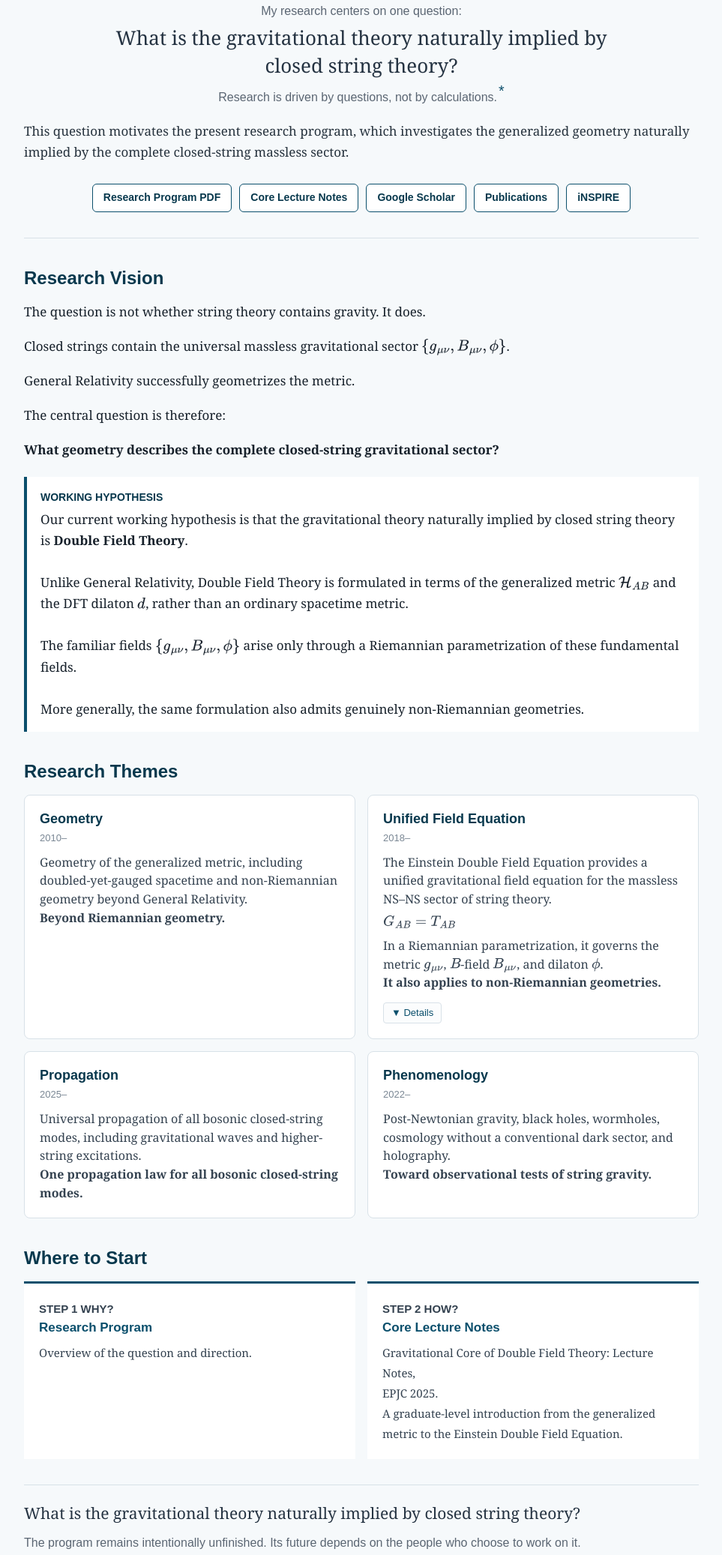
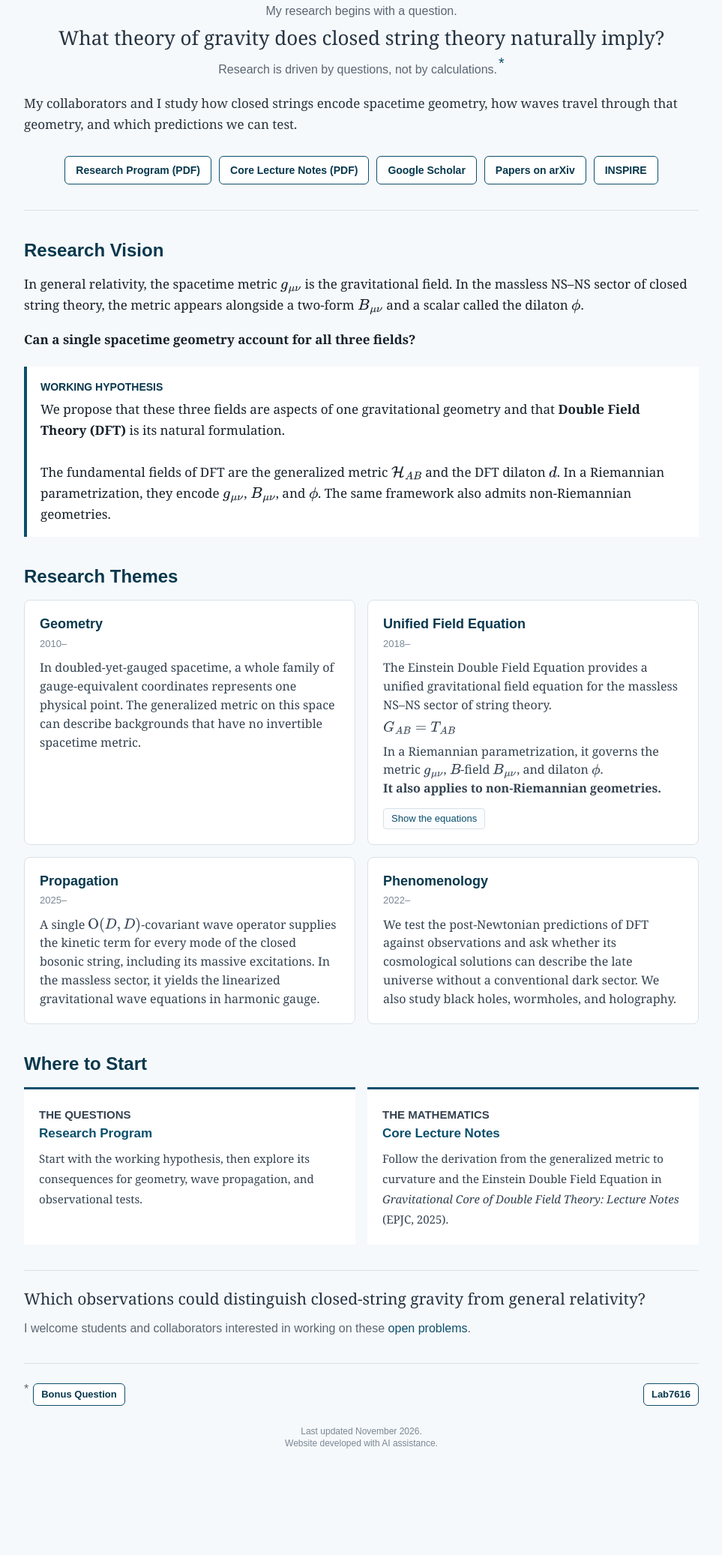
Before and after one commit to Jeong24th/jeong24th.github.io, a plain HTML site: page index.html in a window 1280 px wide. Shown: the part 418-2492 px from the top of the page at 75% size, without its empty margins (158-1121 px from the left). After the commit the page ends 2424 px from the top, so only its background shows below. Drawn offline with nearby package versions, Linux system fonts and the light colour scheme.

Commit message:
Clarify the homepage research questions, results, and reading guide

```diff
--- a/index.html
+++ b/index.html
@@ -4,17 +4,17 @@
   <meta charset="utf-8">
   <meta name="viewport" content="width=device-width, initial-scale=1">
   <title>Jeong-Hyuck Park | Gravity of Closed Strings</title>
-  <meta name="description" content="Research program on the gravitational theory naturally implied by closed string theory, including Double Field Theory, Einstein Double Field Equation, non-Riemannian geometry, holography, and cosmology.">
+  <meta name="description" content="Jeong-Hyuck Park studies the gravity of closed strings at Sogang University. Explore his research program in Double Field Theory and his graduate lecture notes.">
   <meta name="author" content="Jeong-Hyuck Park">
   <link rel="canonical" href="https://park.sogang.ac.kr/">
   <meta property="og:title" content="Jeong-Hyuck Park | Gravity of Closed Strings">
-  <meta property="og:description" content="Research program on the gravitational theory naturally implied by closed string theory, including Double Field Theory, Einstein Double Field Equation, non-Riemannian geometry, holography, and cosmology.">
+  <meta property="og:description" content="Jeong-Hyuck Park studies the gravity of closed strings at Sogang University. Explore his research program in Double Field Theory and his graduate lecture notes.">
   <meta property="og:url" content="https://park.sogang.ac.kr/">
   <meta property="og:image" content="https://park.sogang.ac.kr/assets/jeong-hyuck-park.jpg">
   <meta property="og:type" content="website">
   <meta name="twitter:card" content="summary_large_image">
   <meta name="twitter:title" content="Jeong-Hyuck Park | Gravity of Closed Strings">
-  <meta name="twitter:description" content="Research program on the gravitational theory naturally implied by closed string theory, including Double Field Theory, Einstein Double Field Equation, non-Riemannian geometry, holography, and cosmology.">
+  <meta name="twitter:description" content="Jeong-Hyuck Park studies the gravity of closed strings at Sogang University. Explore his research program in Double Field Theory and his graduate lecture notes.">
   <meta name="twitter:image" content="https://park.sogang.ac.kr/assets/jeong-hyuck-park.jpg">
   <script type="application/ld+json">
     {
@@ -904,7 +904,7 @@
               </div>
               <span class="contact-icons">
                 <a class="orcid-contact-link" href="https://orcid.org/0000-0002-8309-7850" target="_blank" rel="noopener noreferrer" aria-label="ORCID iD" title="ORCID iD"><span class="orcid-id-icon" aria-hidden="true">iD</span></a>
-                <a class="sogang-contact-link" href="https://saint.sogang.ac.kr/irj/portal" target="_blank" rel="noopener noreferrer" aria-label="Sogang University" title="Sogang University"><img class="sogang-contact-icon" src="assets/sogang-ui.png" width="29" height="29" alt=""></a>
+                <a class="sogang-contact-link" href="https://saint.sogang.ac.kr/irj/portal" target="_blank" rel="noopener noreferrer" aria-label="Sogang University SAINT portal" title="Sogang University SAINT portal"><img class="sogang-contact-icon" src="assets/sogang-ui.png" width="29" height="29" alt=""></a>
               </span>
             </div>
           </div>
@@ -920,35 +920,30 @@
 
       <div>
         <h2 class="theme">Gravity of Closed Strings</h2>
-        <p class="intro intro-lead">My research centers on one question:</p>
-        <p class="question">What is the gravitational theory naturally implied by<br>closed string theory?</p>
+        <p class="intro intro-lead">My research begins with a question.</p>
+        <p class="question">What theory of gravity does closed string theory naturally imply?</p>
         <p class="question-note">Research is driven by questions, not by calculations.<a class="footnote-ref" href="#bonus-question" aria-label="Bonus Question footnote">&ast;</a></p>
-        <p class="intro">This question motivates the present research program, which investigates the generalized geometry naturally implied by the complete closed-string massless sector.</p>
+        <p class="intro">My collaborators and I study how closed strings encode spacetime geometry, how waves travel through that geometry, and which predictions we can test.</p>
 
         <nav class="link-row" aria-label="Primary research links">
-          <a class="button-link" href="assets/PARK_Research_Program.pdf" target="_blank" rel="noopener noreferrer">Research Program PDF</a>
-          <a class="button-link" href="assets/DFT_Core_Lecture_Notes.pdf" target="_blank" rel="noopener noreferrer">Core Lecture Notes</a>
+          <a class="button-link" href="assets/PARK_Research_Program.pdf" target="_blank" rel="noopener noreferrer">Research Program (PDF)</a>
+          <a class="button-link" href="assets/DFT_Core_Lecture_Notes.pdf" target="_blank" rel="noopener noreferrer">Core Lecture Notes (PDF)</a>
           <a class="button-link" href="https://scholar.google.co.kr/citations?user=7rn7vo0AAAAJ&amp;hl=en" target="_blank" rel="noopener noreferrer">Google Scholar</a>
-          <a class="button-link" href="https://arxiv.org/search/?searchtype=author&amp;query=Park%2C+Jeong-Hyuck&amp;abstracts=show&amp;size=200&amp;order=-announced_date_first" target="_blank" rel="noopener noreferrer">Publications</a>
-          <a class="button-link" href="http://inspirehep.net/author/profile/Jeong.Hyuck.Park.1" target="_blank" rel="noopener noreferrer">iNSPIRE</a>
+          <a class="button-link" href="https://arxiv.org/search/?searchtype=author&amp;query=Park%2C+Jeong-Hyuck&amp;abstracts=show&amp;size=200&amp;order=-announced_date_first" target="_blank" rel="noopener noreferrer">Papers on arXiv</a>
+          <a class="button-link" href="https://inspirehep.net/authors/994237" target="_blank" rel="noopener noreferrer">INSPIRE</a>
         </nav>
       </div>
     </header>
 
     <section class="vision" aria-labelledby="research-vision">
       <h2 id="research-vision">Research Vision</h2>
-      <p>The question is not whether string theory contains gravity. It does.</p>
-      <p>Closed strings contain the universal massless gravitational sector \(\{g_{\mu\nu},B_{\mu\nu},\phi\}\).</p>
-      <p>General Relativity successfully geometrizes the metric.</p>
-      <p>The central question is therefore:</p>
-      <p><strong>What geometry describes the complete closed-string gravitational sector?</strong></p>
+      <p>In general relativity, the spacetime metric \(g_{\mu\nu}\) is the gravitational field. In the massless NS&ndash;NS sector of closed string theory, the metric appears alongside a two-form \(B_{\mu\nu}\) and a scalar called the dilaton \(\phi\).</p>
+      <p><strong>Can a single spacetime geometry account for all three fields?</strong></p>
 
       <div class="hypothesis">
         <strong>Working Hypothesis</strong>
-        Our current working hypothesis is that the gravitational theory naturally implied by closed string theory is <b>Double Field Theory</b>.<br><br>
-        Unlike General Relativity, Double Field Theory is formulated in terms of the generalized metric \(\mathcal H_{AB}\) and the DFT dilaton \(d\), rather than an ordinary spacetime metric.<br><br>
-        The familiar fields \(\{g_{\mu\nu},B_{\mu\nu},\phi\}\) arise only through a Riemannian parametrization of these fundamental fields.<br><br>
-        More generally, the same formulation also admits genuinely non-Riemannian geometries.
+        We propose that these three fields are aspects of one gravitational geometry and that <b>Double Field Theory (DFT)</b> is its natural formulation.<br><br>
+        The fundamental fields of DFT are the generalized metric \(\mathcal H_{AB}\) and the DFT dilaton \(d\). In a Riemannian parametrization, they encode \(g_{\mu\nu}\), \(B_{\mu\nu}\), and \(\phi\). The same framework also admits non-Riemannian geometries.
       </div>
     </section>
 
@@ -958,22 +953,21 @@
         <article class="card">
           <h3>Geometry</h3>
           <p class="theme-year">2010&ndash;</p>
-          <p>Geometry of the generalized metric, including doubled-yet-gauged spacetime and non-Riemannian geometry beyond General Relativity.<br><strong>Beyond Riemannian geometry.</strong></p>
+          <p>In doubled-yet-gauged spacetime, a whole family of gauge-equivalent coordinates represents one physical point. The generalized metric on this space can describe backgrounds that have no invertible spacetime metric.</p>
         </article>
 
         <article class="card field-equation-card">
           <h3>Unified Field Equation</h3>
           <p class="theme-year">2018&ndash;</p>
           <p>The Einstein Double Field Equation provides a unified gravitational field equation for the massless NS&ndash;NS sector of string theory.<span class="card-equation">\(G_{AB}=T_{AB}\)</span>In a Riemannian parametrization, it governs the metric \(g_{\mu\nu}\), \(B\)-field \(B_{\mu\nu}\), and dilaton \(\phi\).<br><strong>It also applies to non-Riemannian geometries.</strong></p>
-          <button class="details-toggle" type="button" aria-expanded="false" aria-controls="field-equation-details">▼ Details</button>
+          <button class="details-toggle" type="button" aria-expanded="false" aria-controls="field-equation-details">Show the equations</button>
           <div class="field-details" id="field-equation-details" aria-hidden="true">
             <div class="field-details-inner">
-              <p><strong>The Einstein Double Field Equation</strong></p>
+              <p>The Einstein Double Field Equation relates the DFT Einstein tensor \(G_{AB}\) to the energy-momentum tensor \(T_{AB}\) of matter.</p>
               <div class="details-equation">\[
-G_{AB}=T_{AB}\,,
+G_{AB}=T_{AB}\,.
 \]</div>
-              <p><strong>is formulated directly for the generalized metric \(\mathcal H_{AB}\) and the DFT dilaton \(d\), without assuming a Riemannian parametrization.</strong></p>
-              <p>Whenever the generalized metric admits a Riemannian parametrization, the single \(\mathrm{O}(D,D)\)-covariant equation reproduces the following coupled equations for \(g_{\mu\nu}\), \(B_{\mu\nu}\), and \(\phi\):</p>
+              <p>In a Riemannian parametrization, this single \(\mathrm{O}(D,D)\)-covariant equation gives three coupled equations for the metric, the two-form, and the dilaton.</p>
               <div class="details-equation">\[
 \begin{aligned}
 R_{\mu\nu}+2\trd_{\mu}(\partial_{\nu}\phi)-\quarter H_{\mu\rho\sigma}H_{\nu}{}^{\rho\sigma}
@@ -982,8 +976,8 @@ R_{\mu\nu}+2\trd_{\mu}(\partial_{\nu}\phi)-\quarter H_{\mu\rho\sigma}H_{\nu}{}^{
 R+4\Box\phi-4\partial_{\mu}\phi\partial^{\mu}\phi-\textstyle{\frac{1}{12}}H_{\lambda\mu\nu}H^{\lambda\mu\nu}&amp;\;=\; \To\,.
 \end{aligned}
 \]</div>
-              <p>For genuinely non-Riemannian generalized metrics, the same Einstein Double Field Equation remains well defined even though no ordinary invertible spacetime metric exists.</p>
-              <p class="details-note"><a href="https://arxiv.org/abs/2505.10163" target="_blank" rel="noopener noreferrer">Read the Core Lecture Notes for further details.</a></p>
+              <p>Here \(H\) is the field strength of the two-form \(B\). The terms on the right are matter sources. The original equation in terms of \(\mathcal H_{AB}\) and \(d\) also holds on non-Riemannian backgrounds.</p>
+              <p class="details-note"><a href="https://arxiv.org/abs/2505.10163" target="_blank" rel="noopener noreferrer">Read the derivation in the lecture notes.</a></p>
             </div>
           </div>
         </article>
@@ -991,13 +985,13 @@ R+4\Box\phi-4\partial_{\mu}\phi\partial^{\mu}\phi-\textstyle{\frac{1}{12}}H_{\la
         <article class="card">
           <h3>Propagation</h3>
           <p class="theme-year">2025&ndash;</p>
-          <p>Universal propagation of all bosonic closed-string modes, including gravitational waves and higher-string excitations.<br><strong>One propagation law for all bosonic closed-string modes.</strong></p>
+          <p>A single \(\mathrm{O}(D,D)\)-covariant wave operator supplies the kinetic term for every mode of the closed bosonic string, including its massive excitations. In the massless sector, it yields the linearized gravitational wave equations in harmonic gauge.</p>
         </article>
 
         <article class="card">
           <h3>Phenomenology</h3>
           <p class="theme-year">2022&ndash;</p>
-          <p>Post-Newtonian gravity, black holes, wormholes, cosmology without a conventional dark sector, and holography.<br><strong>Toward observational tests of string gravity.</strong></p>
+          <p>We test the post-Newtonian predictions of DFT against observations and ask whether its cosmological solutions can describe the late universe without a conventional dark sector. We also study black holes, wormholes, and holography.</p>
         </article>
       </div>
     </section>
@@ -1006,28 +1000,28 @@ R+4\Box\phi-4\partial_{\mu}\phi\partial^{\mu}\phi-\textstyle{\frac{1}{12}}H_{\la
       <h2 id="where-to-start">Where to Start</h2>
       <div class="reading">
         <a class="step step-card-link" href="research-program/">
-          <p class="step-label">Step 1 Why?</p>
+          <p class="step-label">The questions</p>
           <h3>Research Program</h3>
-          <p>Overview of the question and direction.</p>
+          <p>Start with the working hypothesis, then explore its consequences for geometry, wave propagation, and observational tests.</p>
         </a>
 
         <a class="step step-card-link" href="lecture-notes/">
-          <p class="step-label">Step 2 How?</p>
+          <p class="step-label">The mathematics</p>
           <h3>Core Lecture Notes</h3>
-          <p>Gravitational Core of Double Field Theory: Lecture Notes,<br>EPJC 2025.<br>A graduate-level introduction from the generalized metric to the Einstein Double Field Equation.</p>
+          <p>Follow the derivation from the generalized metric to curvature and the Einstein Double Field Equation in <cite>Gravitational Core of Double Field Theory: Lecture Notes</cite> (EPJC, 2025).</p>
         </a>
 
       </div>
     </section>
 
-    <p class="closing-question">What is the gravitational theory naturally implied by closed string theory?</p>
-    <p class="closing-note">The program remains intentionally unfinished. Its future depends on the people who choose to work on it.</p>
+    <p class="closing-question">Which observations could distinguish closed-string gravity from general relativity?</p>
+    <p class="closing-note">I welcome students and collaborators interested in working on these <a href="research-program/open-problems.html">open problems</a>.</p>
 
     <section class="extra-question" aria-label="Footnote">
       <p id="bonus-question" class="bonus-footnote"><sup>&ast;</sup><a href="bonus-question/">Bonus Question</a></p>
       <p class="bonus-footnote lab-footnote"><a href="https://lab7616.sogang.ac.kr/" target="_blank" rel="noopener noreferrer">Lab7616</a></p>
     </section>
-    <footer class="page-footer">Last updated: July 2026.<br>Website developed with AI assistance.</footer>
+    <footer class="page-footer">Last updated November 2026.<br>Website developed with AI assistance.</footer>
   </main>
   <script>
     (function () {
@@ -1080,7 +1074,7 @@ R+4\Box\phi-4\partial_{\mu}\phi\partial^{\mu}\phi-\textstyle{\frac{1}{12}}H_{\la
           var isOpen = card.classList.toggle("is-open");
           button.setAttribute("aria-expanded", String(isOpen));
           details.setAttribute("aria-hidden", String(!isOpen));
-          button.textContent = isOpen ? "▲ Details" : "▼ Details";
+          button.textContent = isOpen ? "Hide the equations" : "Show the equations";
 
           if (isOpen && window.MathJax && window.MathJax.typesetPromise) {
             window.MathJax.typesetPromise([details]).catch(function () {});
```
